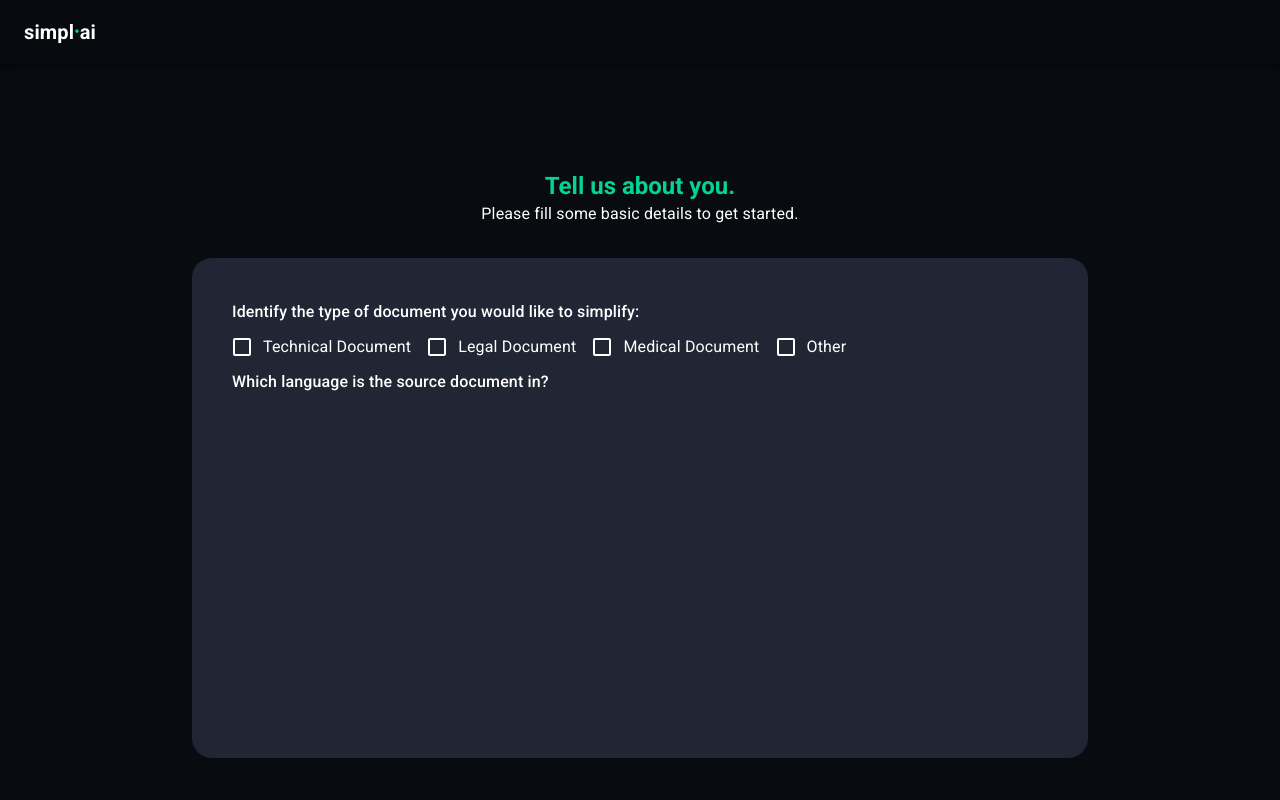
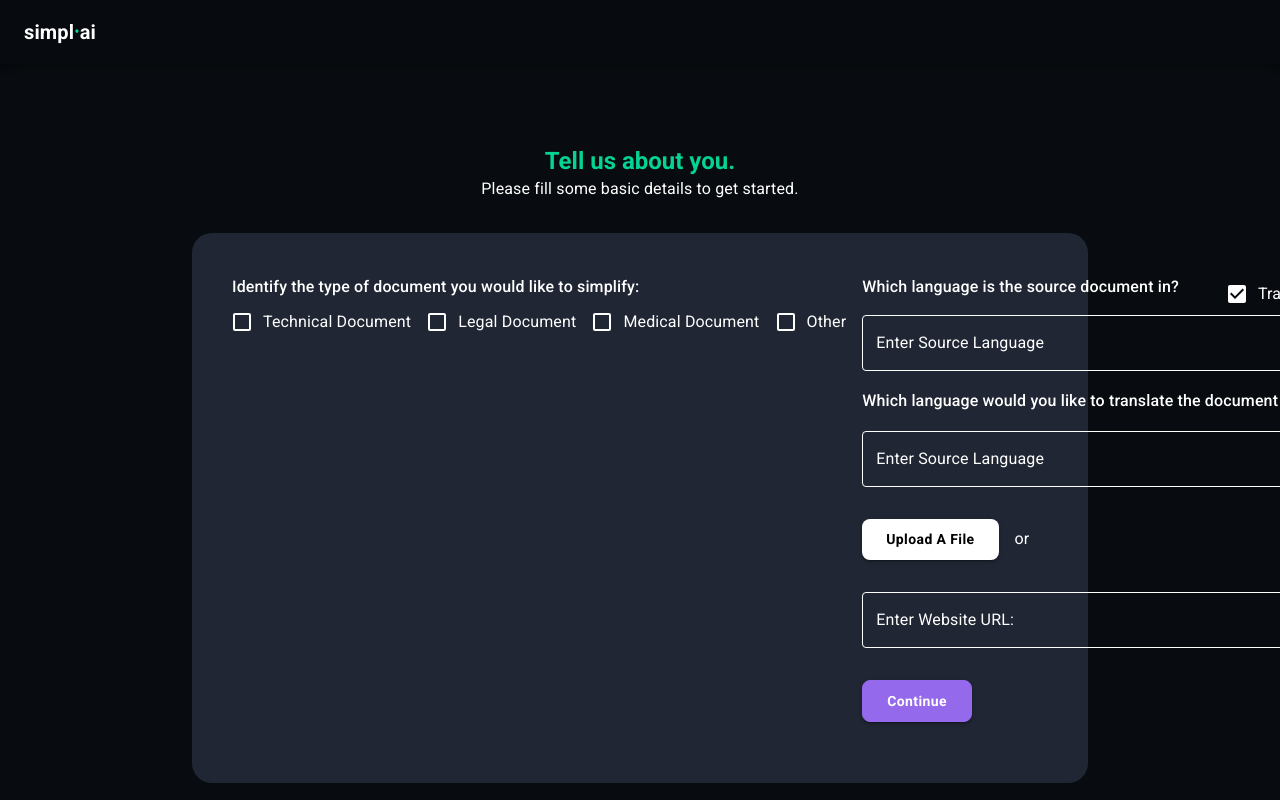
Before and after one commit to UnderTheTableHTV7/simplai_HTV7, a React (Create React App) app in the folder frontend-react/: page /app/user-config in a window 1280 px wide. Built offline with nearby package versions, Linux system fonts and the light colour scheme.

Commit message:
Completed user config screen

```diff
--- a/frontend-react/src/components/Navbar/NavbarApp.jsx
+++ b/frontend-react/src/components/Navbar/NavbarApp.jsx
@@ -15,6 +15,7 @@ const Navbar = () => {
     <Box sx={{ flexGrow: 1 }}>
       <AppBar position="static">
         <Toolbar>
+
           <Typography sx={{fontWeight: 'bold'}} variant="h6" component="h1">simpl</Typography><Typography sx={{color: '#03D394', mb: 0.1}}>•</Typography><Typography sx={{fontWeight: 'bold'}} variant="h6" component="h1">ai</Typography>
           <Grid container justifyContent="flex-end">
           </Grid>
--- a/frontend-react/src/screens/SimplifyPDF/UserDetails.jsx
+++ b/frontend-react/src/screens/SimplifyPDF/UserDetails.jsx
@@ -5,12 +5,13 @@ import Navbar from '../../components/Navbar/NavbarApp'
 
 // MUI Imports
 import Box from '@mui/material/Box';
-import { Button, Typography } from '@mui/material';
+import { Button, FilledInput, Typography } from '@mui/material';
 import Grid from '@mui/material/Grid';
 import Fade from '@mui/material/Fade';
 import FormGroup from '@mui/material/FormGroup';
 import FormControlLabel from '@mui/material/FormControlLabel';
 import Checkbox from '@mui/material/Checkbox';
+import TextField from '@mui/material/TextField';
 
 const CheckboxLabel = (labelValue) => {
     return(
@@ -35,12 +36,17 @@ const UserDetails = () => {
     var timeout = 1000;
 
     const [isIn, setIsIn] = useState(In && delay === 0)
+    const [checked, setChecked] = useState(true);
 
    useEffect(() => {
       if (delay > 0) {
          setTimeout(() => setIsIn(true), delay)
       }
    })
+
+   const handleChange = (event) => {
+    setChecked(event.target.checked);
+  };
 
   return (
     <Box sx={{overflowY: 'hidden'}}>
@@ -56,7 +62,7 @@ const UserDetails = () => {
                 <Typography sx={{color: 'white', mb: 4}} variant='lead'>Please fill some basic details to get started.</Typography>
 
                 <Grid container direction="column" align="left" sx={{
-                    height: '500px', width: '70vw', background: 'gray', borderRadius: 5,
+                    height: '550px', width: '70vw', background: 'gray', borderRadius: 5,
                     background: '#202633',
                     p: 5, mt: 4,
                     color: 'white'
@@ -73,12 +79,190 @@ const UserDetails = () => {
                         </Grid>
                     </Grid>
                     <Grid item>
-                        <Typography variant='subtitle1' sx={{color: 'white', fontWeight: '500'}}>Which language is the source document in?</Typography>
+                        <Grid container direction="row">
+                            <Typography variant='subtitle1' sx={{color: 'white', fontWeight: '500', mr: 6}}>Which language is the source document in?</Typography>
+                            <FormGroup>
+                                <FormControlLabel
+                                    control={
+                                        <Checkbox
+                                        labelStyle={{color: 'white'}}
+                                        iconStyle={{fill: 'white'}}
+                                        inputStyle={{color:'white'}}
+                                        style={{color:'white'}}
+                                        checked={checked}
+                                        onChange={handleChange}
+                                        />
+                                    }
+                                    label={'Translate'}
+                                />
+                            </FormGroup>
+                        </Grid>
+                        <TextField fullWidth id="outlined-basic" label="Enter Source Language" variant="outlined" InputLabelProps={{
+                             style: { color: '#fff'},
+                             }} inputProps={{style: {color: 'white'}}}
+                            sx={{
+                                mb:2,
+                            input: {
+                                color: 'white',
+                                '&::placeholder':
+                                    {
+                                        color: 'white',
+                                    }
+                                },
+                            '& label.Mui-focused': {
+                                color: 'white',
+                            },
+                            '& label.Mui': {
+                                color: 'white',
+                            },
+                            '& .MuiInput-underline:after': {
+                                borderBottomColor: 'white',
+                            },
+                            '& .MuiOutlinedInput-root': {
+                                '& fieldset': {
+                                  borderColor: 'white',
+                                  color: 'white'
+                                },
+                                '&:hover fieldset': {
+                                  borderColor: 'white',
+                                },
+                                '&.Mui-focused fieldset': {
+                                  borderColor: 'white',
+                                },
+                            },
+                        }}/>
+                        {checked ?
+                            <>
+                            <Typography variant='subtitle1' sx={{color: 'white', fontWeight: '500', mr: 6}}>Which language would you like to translate the document to?</Typography>
+                            <TextField fullWidth id="outlined-basic" label="Enter Source Language" variant="outlined" InputLabelProps={{
+                             style: { color: '#fff'},
+                             }} inputProps={{style: {color: 'white'}}}
+                            sx={{
+                                my:2,
+
+                            input: {
+                                color: 'white',
+                                '&::placeholder':
+                                    {
+                                        color: 'white',
+                                    }
+                                },
+                            '& label.Mui-focused': {
+                                color: 'white',
+                            },
+                            '& label.Mui': {
+                                color: 'white',
+                            },
+                            '& .MuiInput-underline:after': {
+                                borderBottomColor: 'white',
+                            },
+                            '& .MuiOutlinedInput-root': {
+                                '& fieldset': {
+                                  borderColor: 'white',
+                                  color: 'white'
+                                },
+                                '&:hover fieldset': {
+                                  borderColor: 'white',
+                                },
+                                '&.Mui-focused fieldset': {
+                                  borderColor: 'white',
+                                },
+                            },
+                        }}/>
+                            </>
+                            :
+                            <></>
+                        }
+                        <Grid container direction="row">
+                            <Button
+                                sx={{
+                                    backgroundColor: 'white',
+                                    color: 'black',
+                                    textTransform: 'capitalize',
+                                    fontWeight: 'bold',
+                                    borderRadius: 2,
+                                    px: 3, py: 1,
+                                    my: 2,
+                                    "&:hover":  {
+                                        backgroundColor: '#F5F5F5',
+                                    }
+                                }}
+                                variant="contained"
+                                component="label"
+                            >
+
+                                Upload a File
+                                <input hidden accept="pdf/*" type="file" />
+
+                            </Button>
+                            <Typography sx={{my: 3, mx: 2}}>or</Typography>
+                            <TextField  id="outlined-basic" label="Enter Website URL:" variant="outlined" InputLabelProps={{
+                             style: { color: '#fff'},
+                             }} inputProps={{style: {color: 'white'}}}
+                            sx={{
+                                my:2,
+                                width: '52.5vw',
+
+                            input: {
+                                color: 'white',
+                                '&::placeholder':
+                                    {
+                                        color: 'white',
+                                    }
+                                },
+                            '& label.Mui-focused': {
+                                color: 'white',
+                            },
+                            '& label.Mui': {
+                                color: 'white',
+                            },
+                            '& .MuiInput-underline:after': {
+                                borderBottomColor: 'white',
+                            },
+                            '& .MuiOutlinedInput-root': {
+                                '& fieldset': {
+                                  borderColor: 'white',
+                                  color: 'white'
+                                },
+                                '&:hover fieldset': {
+                                  borderColor: 'white',
+                                },
+                                '&.Mui-focused fieldset': {
+                                  borderColor: 'white',
+                                },
+                            },
+                        }}/>
+                        </Grid>
+                        <Grid container alignItems='right'>
+                            <Button
+                                sx={{
+                                    backgroundColor: '#9569EC',
+                                    color: 'white',
+                                    border: '1px solid #9569EC',
+                                    textTransform: 'capitalize',
+                                    fontWeight: 'bold',
+                                    borderRadius: 2,
+                                    px: 3, py: 1,
+                                    my: 2,
+                                    "&:hover":  {
+                                        backgroundColor: '#202633',
+                                    }
+                                }}
+                                variant="contained"
+
+                            >
+                                Continue
+                            </Button>
+                        </Grid>
 
                     </Grid>
+
+
                 </Grid>
+
             </Grid>
         </Grid>
+
       </Box>
     </Box>
   )
```
